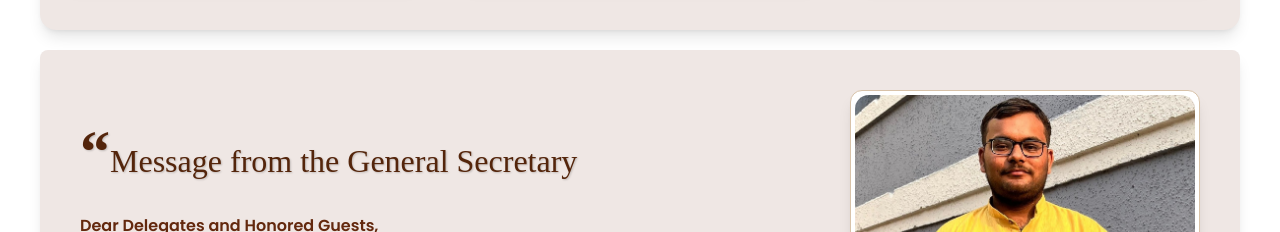
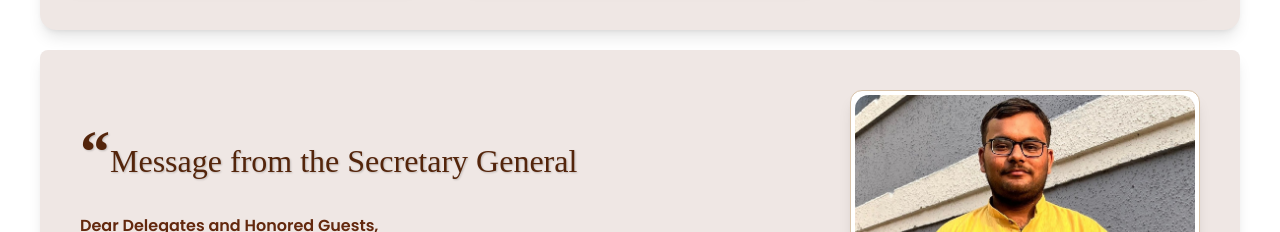
Before and after one commit to spectropaws/yccexmun, a Next.js app: page / in a window 1280 px wide. Shown: the part 1660-1892 px from the top of the page. Built offline with nearby package versions, Linux system fonts and the light colour scheme.

Commit message:
One more spell

```diff
--- a/components/GenSecLetter.js
+++ b/components/GenSecLetter.js
@@ -14,7 +14,7 @@ const GenSecLetter = () => {
       <section className="gen-sec-letter">
         <div className="flex flex-col lg:flex-row items-start justify-start gap-10 lg:gap-20">
           <div className="flex-1">
-            <h2 className="text-2xl font-bold mt-8 mb-8"> <span className="text-6xl font-bold">“</span>Message  from the General Secretary</h2>
+            <h2 className="text-2xl font-bold mt-8 mb-8"> <span className="text-6xl font-bold">“</span>Message  from the Secretary General</h2>
             <p>
 
               <span className="font-semibold">Dear Delegates and Honored Guests,</span><br />
```
